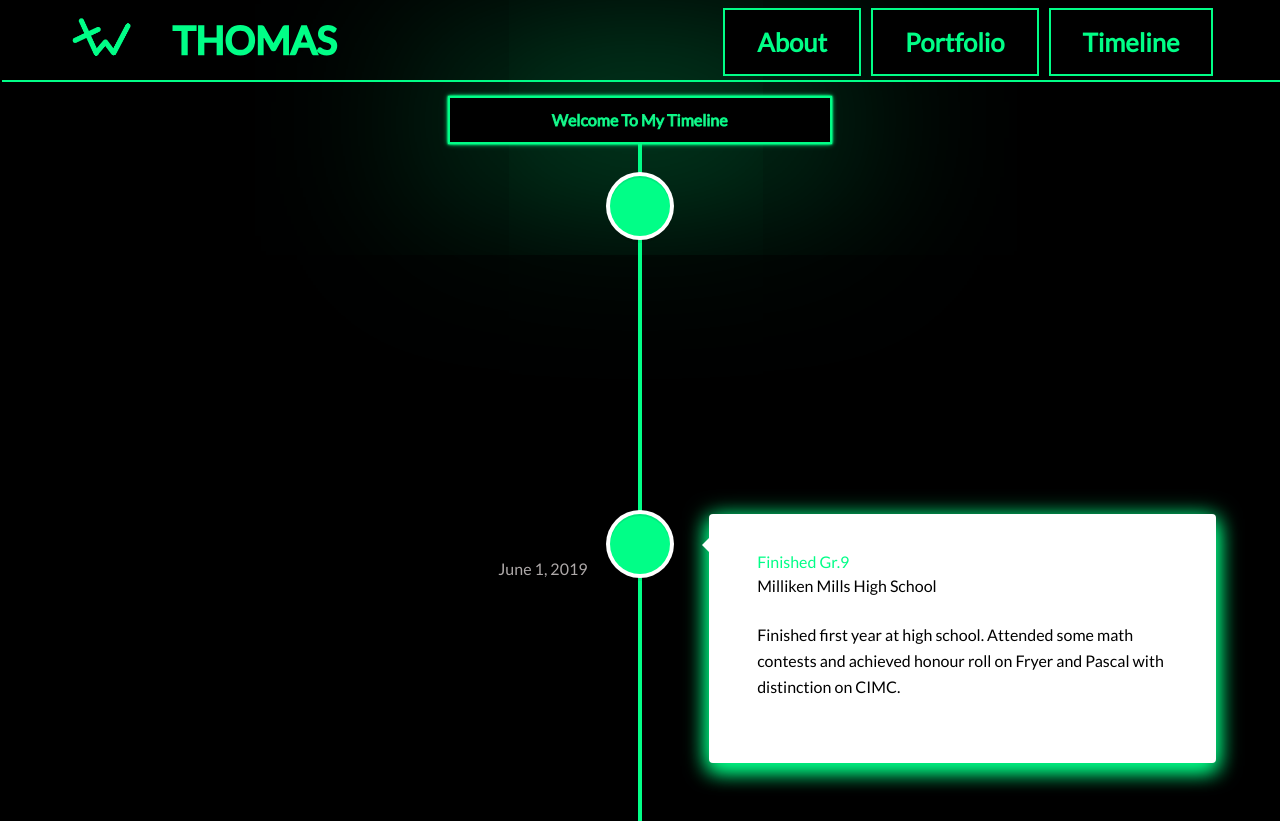
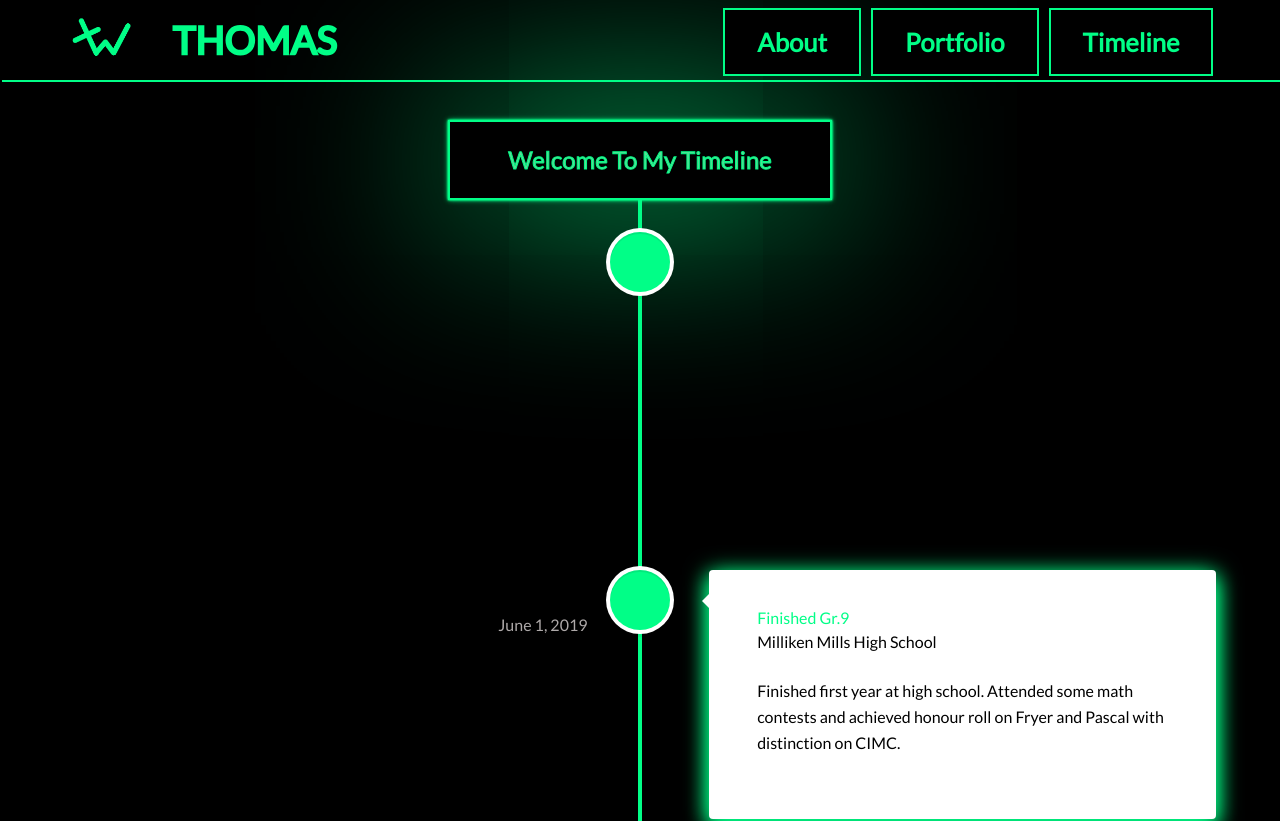
Before and after one commit to tmaswang03/Personal-Site, a React (Create React App) app: page /#/Timeline in a window 1280 px wide. Shown: the top 821 px of the page. Built offline with nearby package versions, Linux system fonts and the light colour scheme.

Commit message:
Changed Timeline

```diff
--- a/src/Pages/Pages.css
+++ b/src/Pages/Pages.css
@@ -297,16 +297,14 @@ h3 {
 .timelineHeader {
     display: flex;
     align-items: center;
-    justify-content: center;
-    position: center;
-    padding: 10px 30px; margin: auto; margin-top: 2vh; justify-content: center;
+    padding: 10px 30px; margin: auto; margin-top: 5vh; justify-content: center;
     border: 2px solid var(--col6);
-    text-transform: none; font-size: 2vh;
+    text-transform: none; font-size: 3vh;
     grid-row-start: 2; grid-column-start: 1;
     box-shadow: 0 0 2px var(--col6), 0 0 2px var(--col6), 0 0 5px var(--col6), 0 0 200px var(--col6);
     -webkit-text-stroke: 1px var(--col6);
     color: var(--col3);
-    width: 30vw;
+    width: 30vw; height: 10vh;
     transition: 0.5s;
 }
 
```
